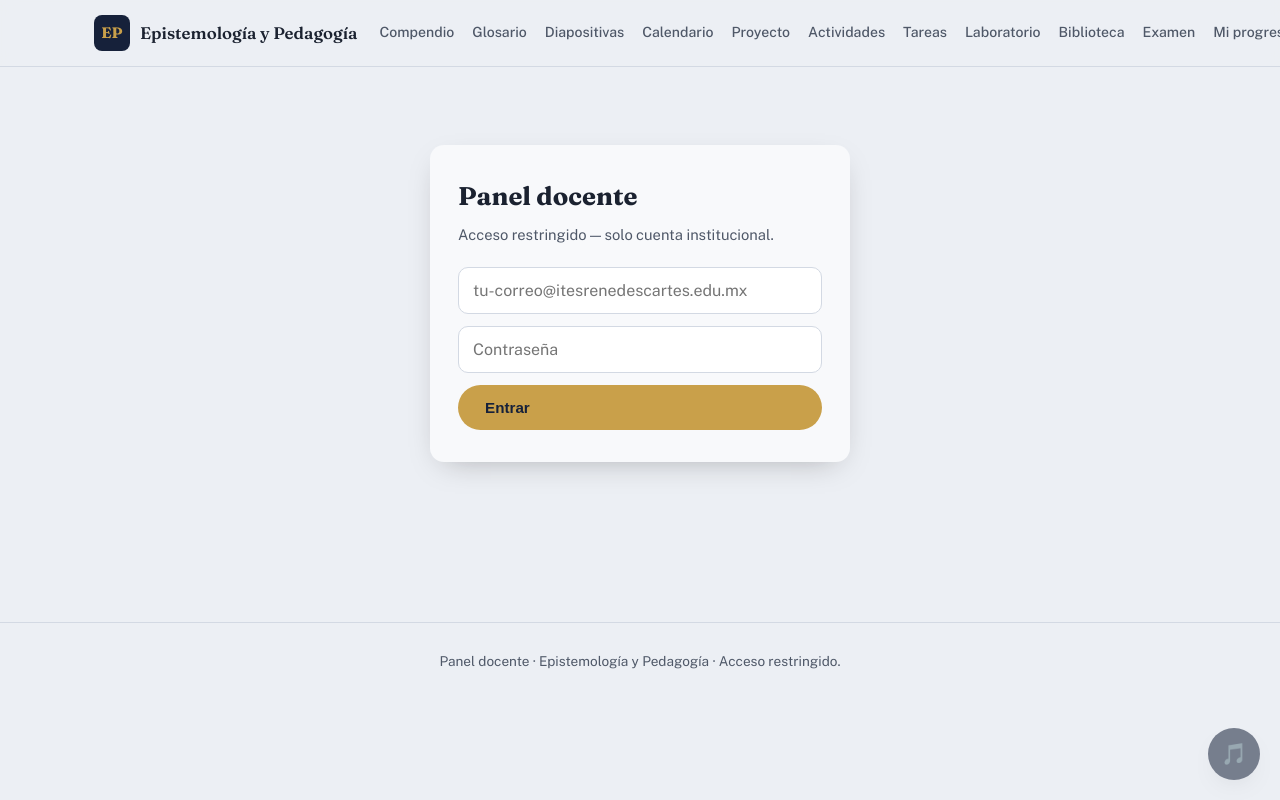
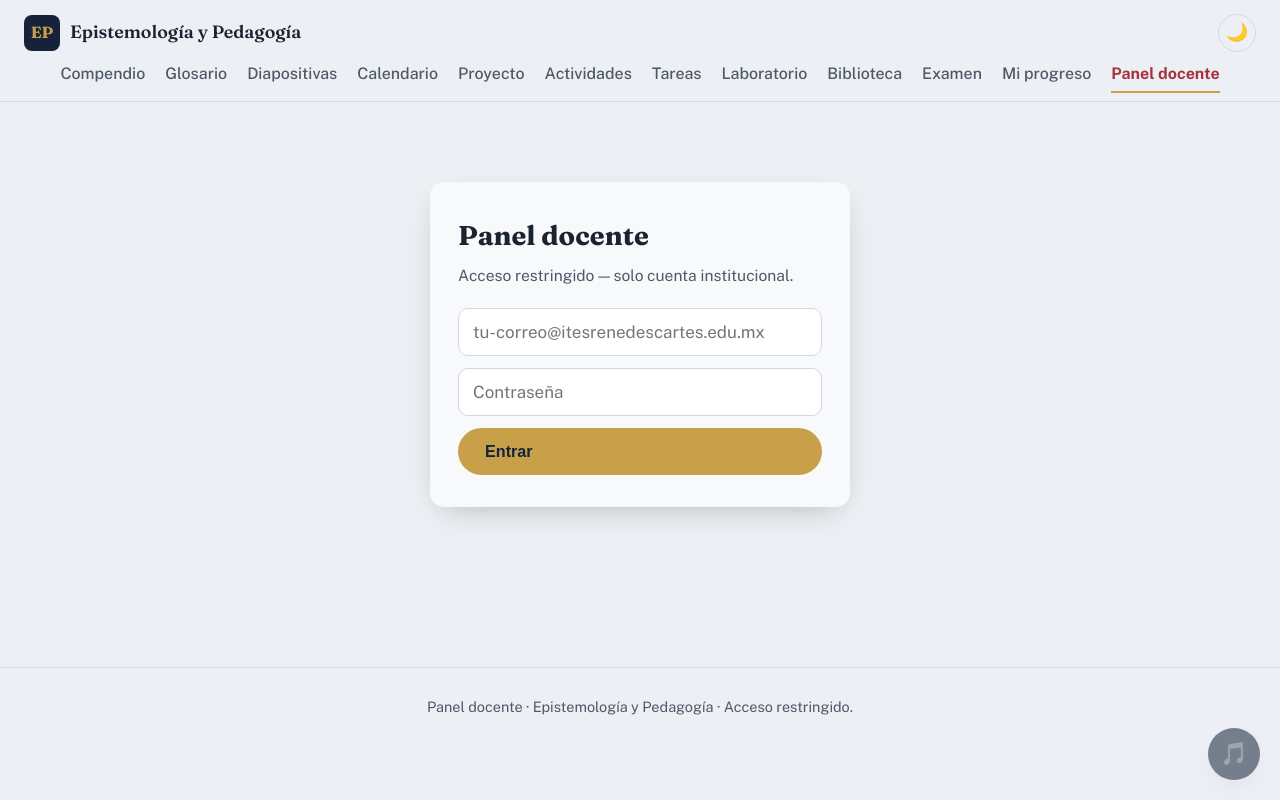
Before and after one commit to jesusrodriguezgarcia749-cloud/epistemologia-y-pedagogia, a plain HTML site: page admin.html in a window 1280 px wide. Drawn offline with nearby package versions, Linux system fonts and the light colour scheme; no server answers.

Commit message:
Computadora: letra más grande en toda la plataforma, menú completo en su propio renglón sin que se corte «Panel docente», y pestañas del panel docente legibles
Co-Authored-By: Claude Opus 5.5 <noreply@anthropic.com>
Claude-Session: https://claude.ai/code/session_014JcMybG3wsKouwPNuDL3pq

```diff
--- a/admin.html
+++ b/admin.html
@@ -23,10 +23,10 @@
 <link rel="preconnect" href="https://fonts.gstatic.com" crossorigin>
 <link href="https://fonts.googleapis.com/css2?family=Fraunces:ital,opsz,wght@0,9..144,400;0,9..144,600;0,9..144,700;1,9..144,500&family=Public+Sans:wght@400;500;600;700&display=swap" rel="stylesheet">
 <link rel="stylesheet" href="css/styles.css?v=2026102602">
-<link rel="stylesheet" href="css/admin.css?v=2026111902">
+<link rel="stylesheet" href="css/admin.css?v=2026111901">
 <link rel="stylesheet" href="css/progreso.css?v=2026102602">
 <link rel="stylesheet" href="css/index.css?v=2026102602">
-<link rel="stylesheet" href="css/extra.css?v=2026111103">
+<link rel="stylesheet" href="css/extra.css?v=2026111901">
 </head>
 <body>
 
--- a/css/admin.css
+++ b/css/admin.css
@@ -891,9 +891,9 @@ body.mon-completo .mon-grid { grid-template-columns: repeat(auto-fill, minmax(21
 
 /* ---- Pantallas de computadora y proyector: el panel aprovecha el ancho y las pestañas ocupan poco alto */
 @media (min-width:900px){
-  .admin-wrap{max-width:1200px; padding-top:18px;}
-  .admin-tabs{grid-template-columns:repeat(auto-fill, minmax(132px, 1fr)); gap:6px; margin-bottom:18px;}
-  .admin-tabs .tab-btn{min-height:40px; padding:6px 10px; font-size:.84rem;}
+  .admin-wrap{max-width:1180px; padding-top:20px;}
+  .admin-tabs{grid-template-columns:repeat(auto-fill, minmax(150px, 1fr)); gap:8px; margin-bottom:20px;}
+  .admin-tabs .tab-btn{min-height:48px; padding:8px 12px; font-size:1rem;}
 }
 
 /* ===== Resumen general de tareas (Historial) ===== */
--- a/css/extra.css
+++ b/css/extra.css
@@ -303,3 +303,13 @@ html[data-theme="dark"] :is(#cl-form, #ma-form, #act-form-login, #form-login, #f
 .aviso-dest-txt { flex:1; font-size:.95rem; line-height:1.45; } .aviso-dest-txt b { display:block; font-size:1.02rem; margin-bottom:2px; }
 .aviso-dest-ok { flex:none; border:none; border-radius:999px; padding:8px 14px; font-weight:700; cursor:pointer; background:#16130E; color:#fff; font:inherit; font-size:.88rem; }
 @media (max-width:560px) { .aviso-dest-in { flex-wrap:wrap; } .aviso-dest-ok { margin-left:auto; } }
+
+/* ---- Computadora (nov 2026): letra más grande y el menú completo en dos renglones, sin que se corte «Panel docente» */
+@media (min-width:1100px){
+  html{font-size:17px;}
+}
+@media (min-width:1261px){
+  .header-inner{flex-wrap:wrap; row-gap:6px; padding-bottom:10px; max-width:1400px;}
+  .main-nav{order:3; width:100%; flex-wrap:wrap; justify-content:center; gap:6px 20px; font-size:.94rem;}
+  .header-tools{margin-left:auto;}
+}
--- a/sw.js
+++ b/sw.js
@@ -1,7 +1,7 @@
 // sw.js — permite instalar el Aula Virtual como app y leerla sin conexión.
 // Estrategia "primero la red": siempre se pide la versión en línea; solo si
 // no hay internet se usa la copia guardada. Firebase y Google nunca se cachean.
-const CACHE = 'aula-v163';
+const CACHE = 'aula-v164';
 const BASICOS = ['./', 'index.html', 'compendio.html', 'tema.html', 'calendario.html', 'proyecto.html', 'rubricas.html',
   'biblioteca.html', 'laboratorio.html', 'css/laboratorio.css', 'js/laboratorio.js', 'data/laboratorio.json', 'taller.html', 'css/taller.css', 'js/taller.js', 'data/taller.json', 'actividades.html', 'tareas.html', 'unir.html', 'css/atlas.css', 'css/tareas.css', 'js/tareas.js', 'js/tareas-datos.js', 'js/ruta-datos.js', 'js/equipos.js', 'js/cielo.js', 'js/cielo-lab.js', 'js/docx-ites.js', 'js/apa-word.js', 'js/taller-word.js', 'js/cuadro-word.js', 'assets/portada-ites.png', 'js/vendor/qrcode.js', 'css/styles.css', 'css/index.css', 'css/extra.css', 'css/compendio.css',
   'css/tema.css', 'js/app.js', 'js/curso.js', 'js/compendio.js', 'js/tema.js', 'js/lector.js', 'data/curso.json', 'assets/icon-192.png'];
```
Also changed, not shown: actividades.html (+1 -1 lines), biblioteca.html (+1 -1 lines), calendario.html (+1 -1 lines), compendio.html (+1 -1 lines), curso-apa.html (+1 -1 lines), examen.html (+1 -1 lines), glosario.html (+1 -1 lines), index.html (+1 -1 lines), laboratorio.html (+1 -1 lines), mi-progreso.html (+1 -1 lines), proyecto.html (+1 -1 lines), rubricas.html (+1 -1 lines), taller.html (+1 -1 lines), tareas.html (+1 -1 lines), 1 more files.
